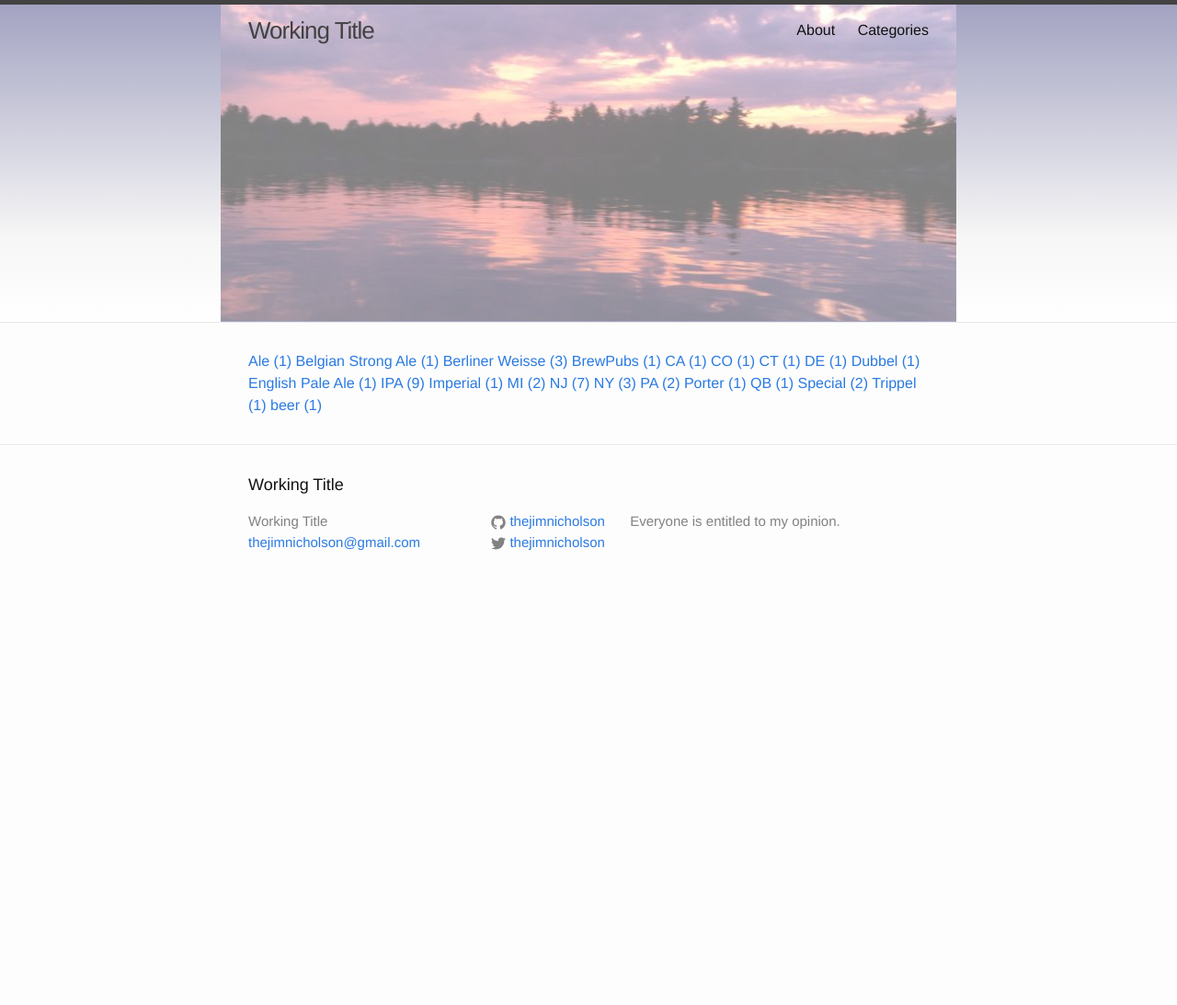
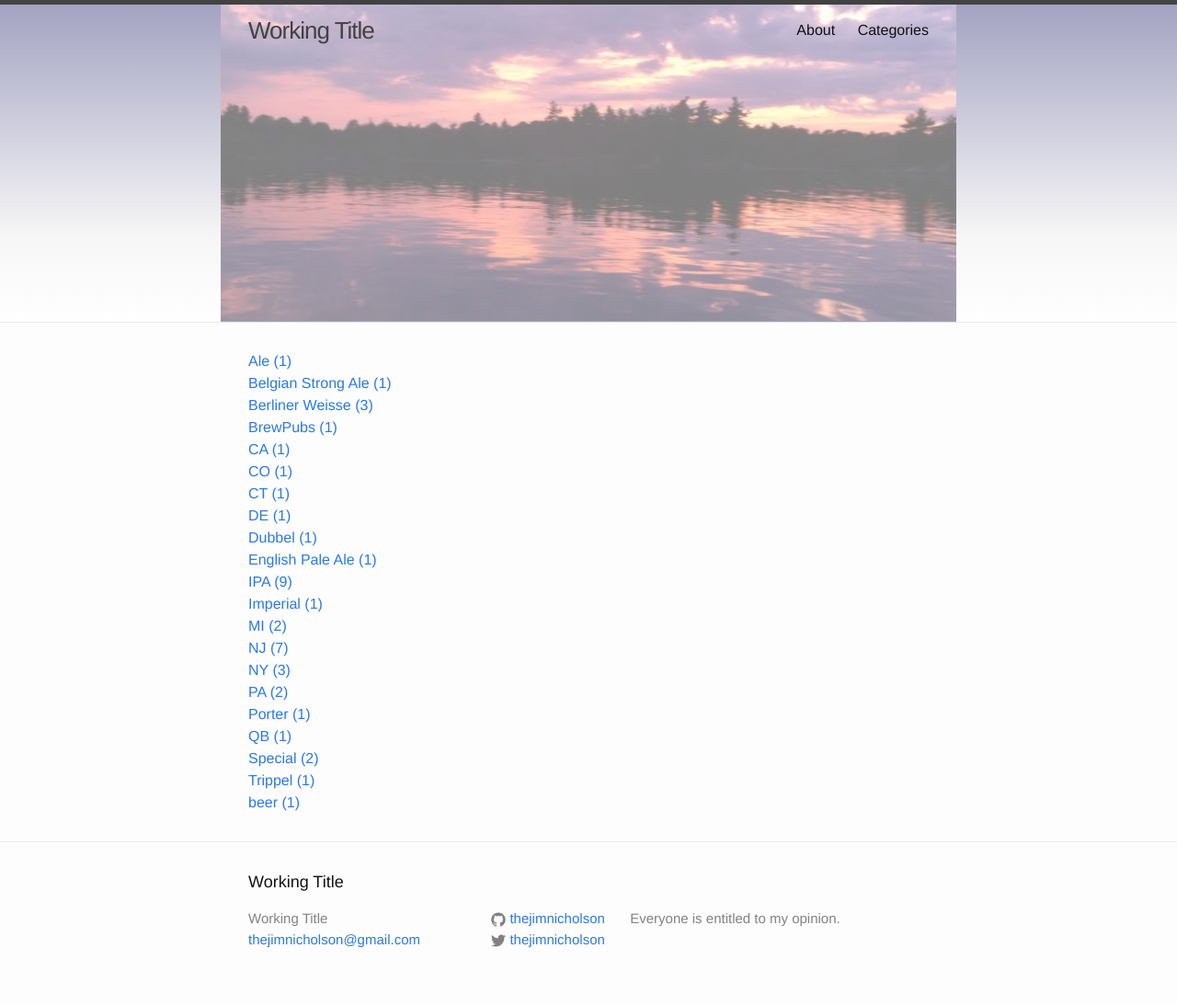
Before and after one commit to thejimnicholson/thejimnicholson.github.io, a Jekyll site: the page built from category.html, in a window 1280 px wide. Shown: the whole page at 92% size. Built offline with Jekyll 4.4.1, drawn with Linux system fonts in a browser that asks for light colours; Markdown is read by kramdown in place of the engine named in the settings; before the commit the page ends 900 px from its top, so only the background shows below that.

Commit message:
/ ‘category.html’

```diff
--- a/category.html
+++ b/category.html
@@ -4,7 +4,6 @@ title: Categories
 sitemap: false
 ---
 {% assign categories = site.categories | sort %}
-
 {% for cat in categories %}
-	<a href="#{{ cat | first | slugify }}"> {{ cat[0] | replace:'-', ' ' }} ({{ cat | last | size }}) </a>
+	<a href="#{{ cat | first | slugify }}"> {{ cat[0] | replace:'-', ' ' }} ({{ cat | last | size }}) </a><br/>
 {% endfor %}
```
